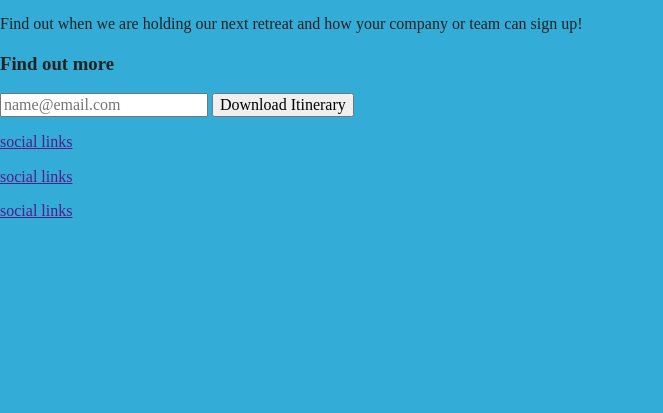
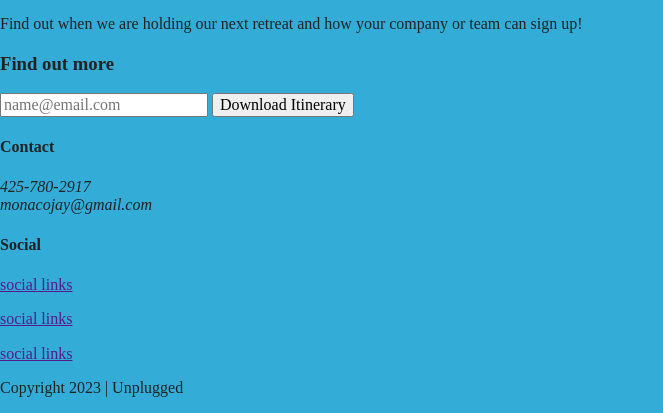
Before and after one commit to monacojay/unplugged-site, a website built with Parcel: page index.html in a window 1280 px wide. Shown: the part 584-997 px from the top of the page, without its empty margins (0-663 px from the left). Before the commit the page ends 820 px from the top, so only its background shows below. Built offline with nearby package versions, Linux system fonts and the light colour scheme; files whose address does not match are found by name.

Commit message:
wrote html header, main, and footer sections

```diff
--- a/index.html
+++ b/index.html
@@ -23,9 +23,15 @@
 </head>
 
 <body> <!-- BODY -->
+  <!--[if lte IE 9]>
+    <p class="browserupgrade">You are using an <strong>outdated</strong> browser. Please <a href="https://browsehappy.com/">upgrade your browser</a> to improve your experience and security.</p>
+  <![endif]-->
+
   <header>
-    <div><a href="index.html"><img src="img/unpluggedlogo.png" alt=""></a>
+    <div class="content-wrapper">
+      <a href="index.html"><img src="img/unpluggedlogo.png" alt=""></a>
     </div>
+    <div class="header-divider"></div>
     <nav>
       <ul>
         <li><a href="faq/index.html">FAQ</a></li>
@@ -36,34 +42,54 @@
   </header>
 
   <main>
-    <section class="hero-image">
+
+    <section class="hero-area">
+      <div>
         <h1>Retreat from the desk, return refreshed.</h1>
         <img src="img/hero-person-on-bridge.jpg" alt="">
+      </div>
     </section>
+
     <aside>
-      <div class="signup-form-wrapper">
+      <div class="content-wrapper">
+        <div class="form-description">
           <h3>Want to join the next retreat?</h3>
           <p>Find out when we are holding our next retreat and how your company or team can sign up!</p>
+        </div>
+        <div class="form">
           <h3>Find out more</h3>
           <input type="email" placeholder="name@email.com">
           <button class="download-itinerary-button" type="button">Download Itinerary</button>
         </div>
-    </aside>
+      </div>
+    </aside> <!-- aside content wrapper ends -->
+
   </main> <!-- main wrapper ends-->
 
   <footer>
-    <div>
-      <div>
-        <div>
-          <div>
+    <div class="content-wrapper">
+      <div class="footer-content">
+        <div class="contact">
+          <h4>Contact</h4>
+          <address>
+            <p>
+              425-780-2917<br>
+              monacojay@gmail.com
+            </p>
+          </address>
+        </div>
+        <div class="social">
+          <h4>Social</h4>
+          <div class="social-icons">
             <p><a href="">social links</a></p>
             <p><a href="">social links</a></p>
             <p><a href="">social links</a></p>
           </div>
+        </div>
       </div> <!-- footer content ends -->
     </div> <!-- footer content wrapper ends -->
-    </div>
-    <div>
+    <div class="copyright">
+      <p>Copyright 2023 | Unplugged</p>
     </div>
   </footer>
 
```
Lines whose indentation alone changed are shown as unchanged.
